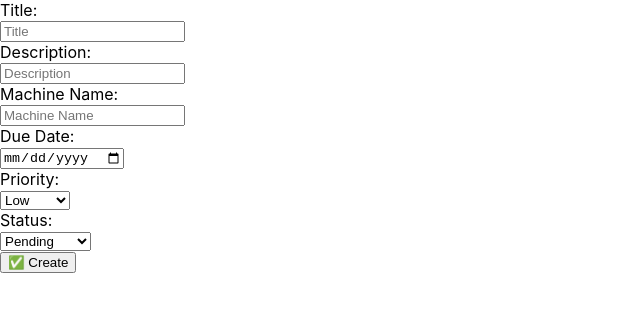
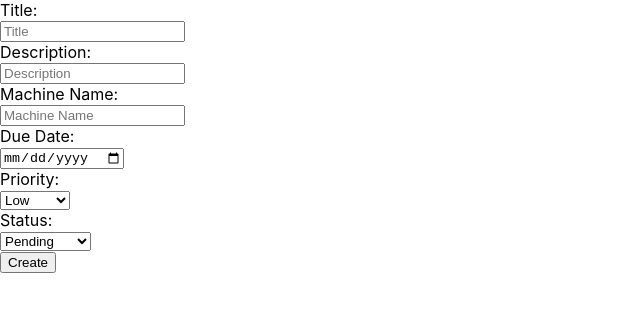
Before and after one commit to ABDELLAHdev01/HahnTrack, a React (Create React App) app in the folder hahntrack-frontend/: page /add in a window 1280 px wide. Shown: the top 312 px of the page, without its empty margins (0-640 px from the left). Built offline with nearby package versions, Linux system fonts and the light colour scheme.

Commit message:
[ HT-FRONTEND ] : add reusable Button component with primary, secondary, and danger variants

```diff
--- a/hahntrack-frontend/src/components/Button.tsx
+++ b/hahntrack-frontend/src/components/Button.tsx
@@ -0,0 +1,25 @@
+import React from 'react';
+
+interface ButtonProps extends React.ButtonHTMLAttributes<HTMLButtonElement> {
+  children: React.ReactNode;
+  variant?: 'primary' | 'secondary' | 'danger';
+}
+
+export default function Button({ children, variant = 'primary', ...props }: ButtonProps) {
+  const baseClass = 'px-4 py-2 rounded font-semibold focus:outline-none ';
+
+  const variantClass = {
+    primary: 'bg-blue-600 text-white hover:bg-blue-700',
+    secondary: 'bg-gray-300 text-gray-800 hover:bg-gray-400',
+    danger: 'bg-red-600 text-white hover:bg-red-700',
+  };
+
+  return (
+    <button
+      className={baseClass + variantClass[variant]}
+      {...props}
+    >
+      {children}
+    </button>
+  );
+}
--- a/hahntrack-frontend/src/pages/TaskForm.tsx
+++ b/hahntrack-frontend/src/pages/TaskForm.tsx
@@ -3,6 +3,7 @@ import { useNavigate, useParams } from "react-router-dom";
 import api from "../api/axios";
 import { MaintenanceTask } from "../domain/MaintenanceTask";
 import TaskFormFields from "../components/TaskFormFields";
+import Button from "../components/Button";
 
 const initialForm: MaintenanceTask = {
   title: "",
@@ -40,7 +41,9 @@ function TaskForm() {
   return (
     <form onSubmit={handleSubmit}>
       <TaskFormFields form={form} onChange={handleChange} />
-      <button type="submit">✅ {id ? "Update" : "Create"}</button>
+      <Button type="submit" variant="primary">
+        {id ? "Update" : "Create"}
+      </Button>
     </form>
   );
 }
```
